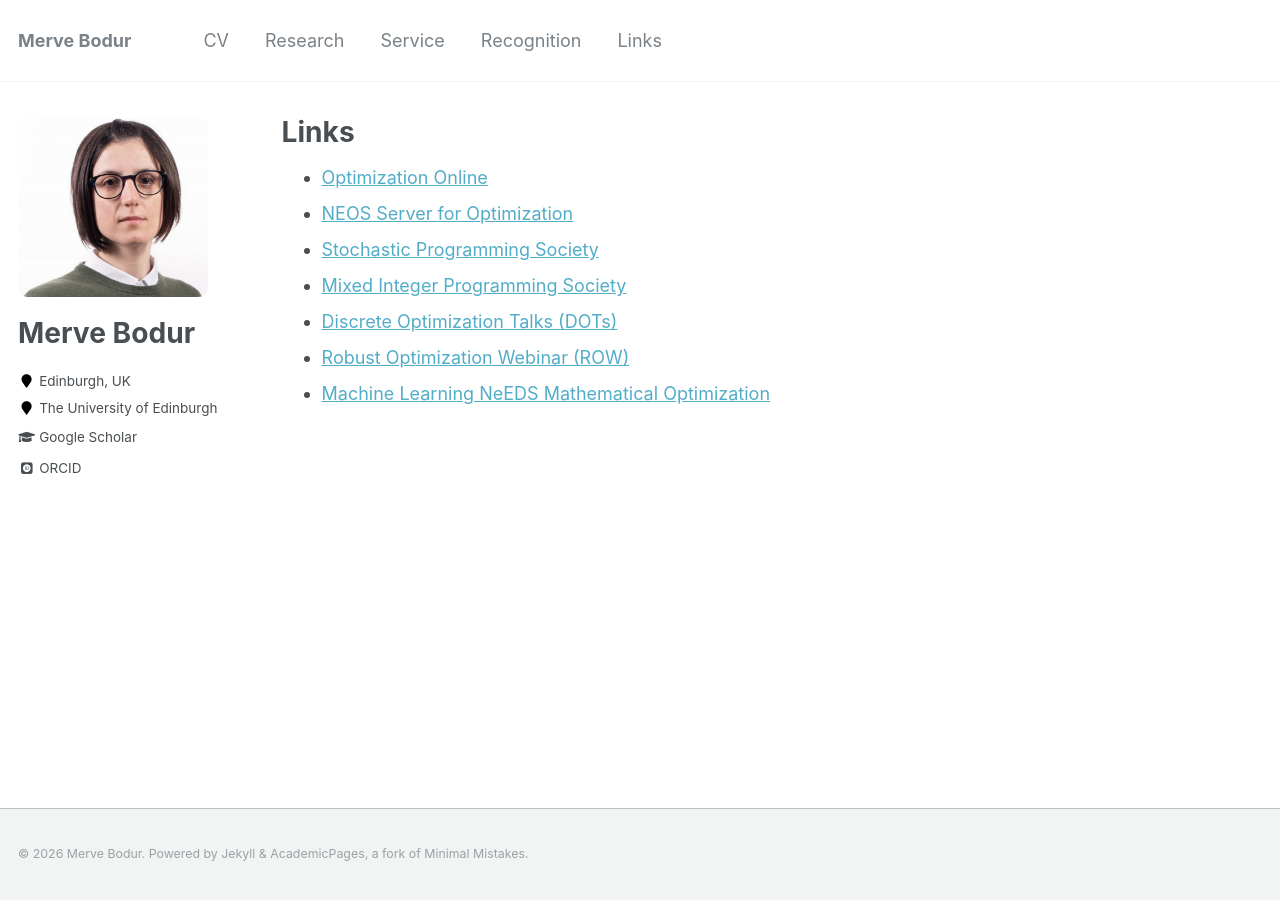
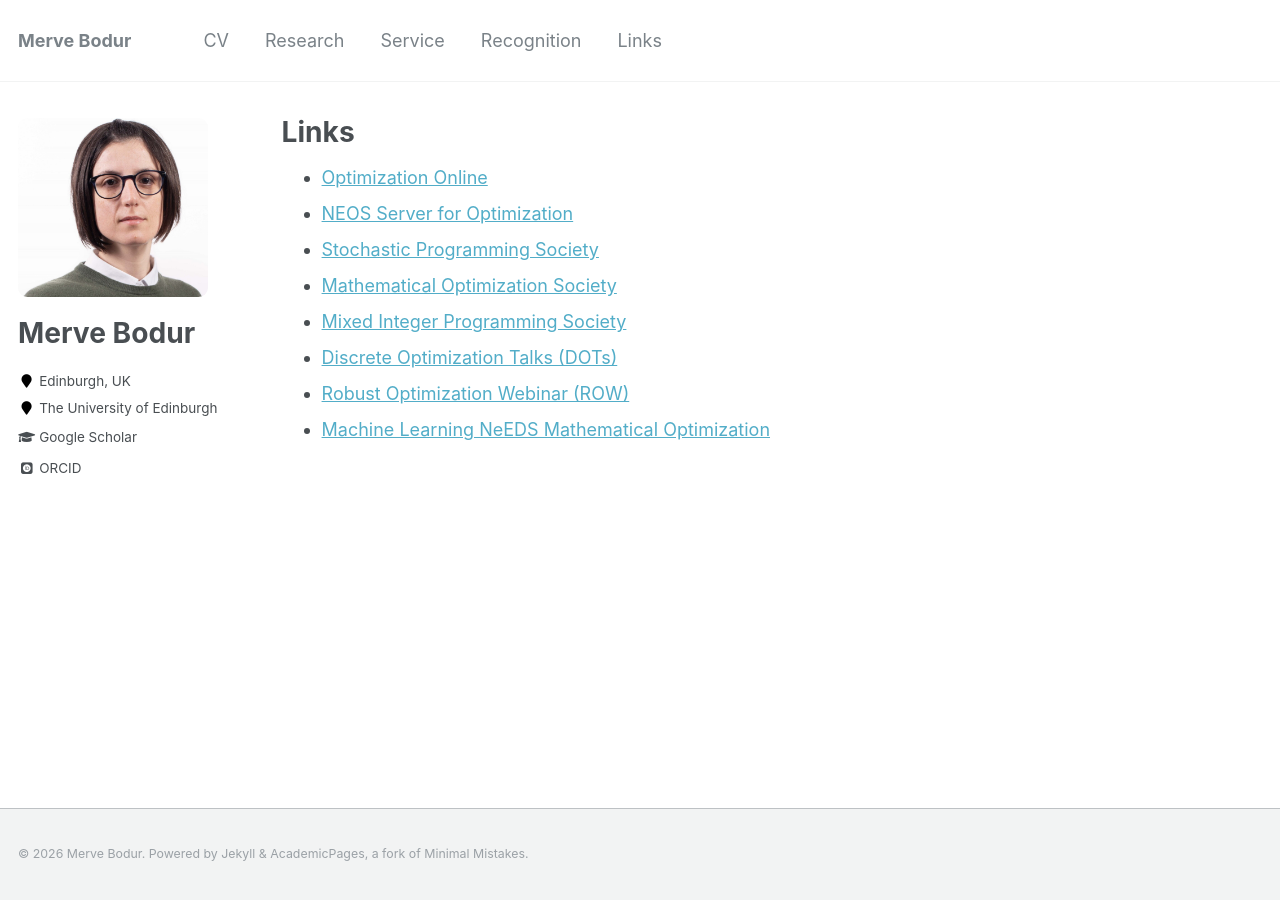
Before and after one commit to mervebodur/mervebodur.github.io, a Jekyll site: the page built from _pages/links.md, in a window 1280 px wide. Built offline with Jekyll 4.4.1, drawn with Linux system fonts in a browser that asks for light colours; some web fonts are replaced.

Commit message:
Update links.md

```diff
--- a/_pages/links.md
+++ b/_pages/links.md
@@ -8,6 +8,7 @@ author_profile: true
 - [Optimization Online](https://optimization-online.org/)
 - [NEOS Server for Optimization](https://neos-server.org/neos/)
 - [Stochastic Programming Society](https://stoprog.org/)
+- [Mathematical Optimization Society](https://www.mathopt.org/)
 - [Mixed Integer Programming Society](https://www.mixedinteger.org/)
 - [Discrete Optimization Talks (DOTs)](https://talks.discreteopt.com/)
 - [Robust Optimization Webinar (ROW)](https://sites.google.com/view/row-series/home)
```
